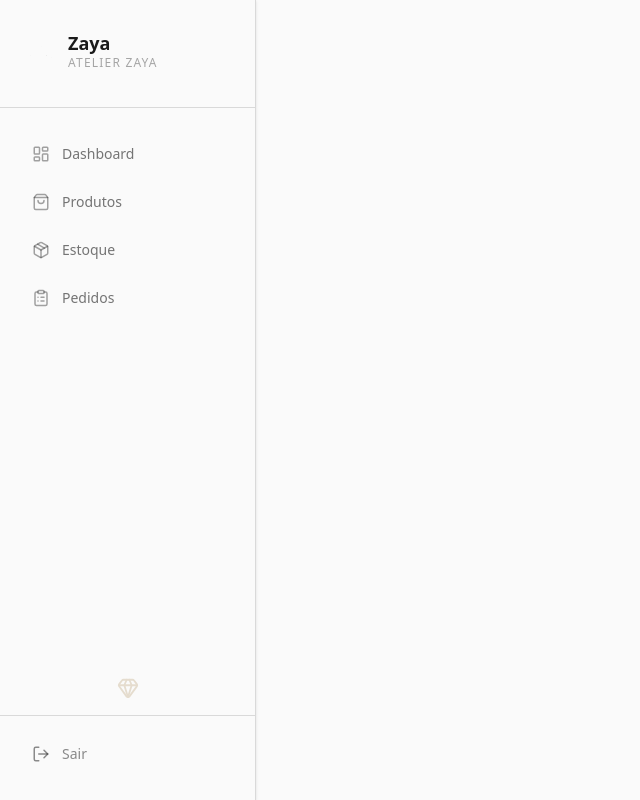
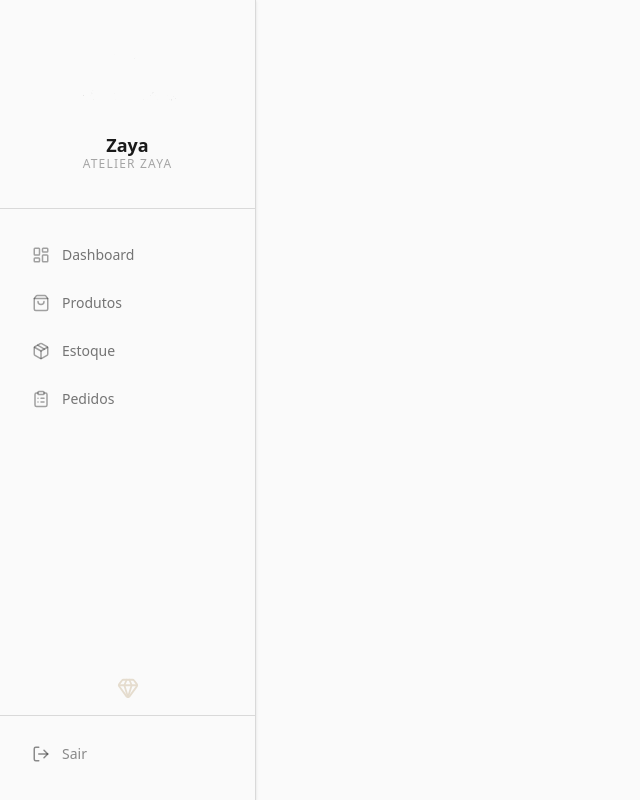
Before and after one commit to pietronogueira08/Flor-da-estacao, a Next.js app: page /admin/login in a window 1280 px wide. Shown: the whole page, without its empty margins (0-640 px from the left). Built offline with nearby package versions, Linux system fonts and the light colour scheme; no server answers.

Commit message:
fix(admin): atualiza identidade visual para Zaya

```diff
--- a/app/admin/login/page.tsx
+++ b/app/admin/login/page.tsx
@@ -4,6 +4,7 @@ import { useState } from 'react'
 import { useRouter } from 'next/navigation'
 import Image from 'next/image'
 import { createClient } from '@/lib/supabase/client'
+import { ZayaWordmark } from '@/components/store/ZayaWordmark'
 import { Gem } from 'lucide-react'
 
 export default function AdminLoginPage() {
@@ -53,22 +54,9 @@ export default function AdminLoginPage() {
         {/* Card */}
         <div className="bg-branco border border-claro rounded-sm shadow-lg p-8">
           {/* Logo */}
-          <div className="text-center mb-8">
-            <div className="flex justify-center mb-4">
-              <div className="w-16 h-16 flex items-center justify-center">
-                <Image
-                  src="/logo.svg"
-                  alt="Zaya"
-                  width={64}
-                  height={64}
-                  className="w-full h-full object-contain"
-                />
-              </div>
-            </div>
-            <h1 className="font-bodoni text-3xl text-preto italic font-semibold">
-              Zaya
-            </h1>
-            <p className="font-archivo text-xs text-zaya tracking-[0.2em] uppercase mt-1">
+          <div className="text-center mb-8 flex flex-col items-center">
+            <ZayaWordmark width={140} height={46} />
+            <p className="font-archivo text-xs text-zaya tracking-[0.2em] uppercase mt-4">
               Atelier Zaya · Painel Admin
             </p>
           </div>
--- a/components/admin/AdminSidebar.tsx
+++ b/components/admin/AdminSidebar.tsx
@@ -4,6 +4,7 @@ import Link from 'next/link'
 import { usePathname, useRouter } from 'next/navigation'
 import Image from 'next/image'
 import { createClient } from '@/lib/supabase/client'
+import { ZayaWordmark } from '@/components/store/ZayaWordmark'
 import {
   LayoutDashboard,
   ShoppingBag,
@@ -35,18 +36,9 @@ export default function AdminSidebar() {
     <aside className="w-64 bg-branco border-r border-claro flex flex-col h-full shadow-sm">
       {/* Logo / Brand */}
       <div className="px-6 py-8 border-b border-claro">
-        <Link href="/" className="flex items-center gap-3 mb-1 hover:opacity-80 transition-opacity">
-          <Image
-            src="/logo.svg"
-            alt="Zaya"
-            width={32}
-            height={32}
-            className="h-8 w-8"
-            unoptimized
-            priority
-            onError={() => {/* silently fail */}}
-          />
-          <div>
+        <Link href="/" className="flex flex-col items-center gap-3 mb-1 hover:opacity-80 transition-opacity">
+          <ZayaWordmark width={120} height={40} />
+          <div className="text-center">
             <p className="font-bodoni text-lg font-semibold text-preto leading-tight">
               Zaya
             </p>
```
